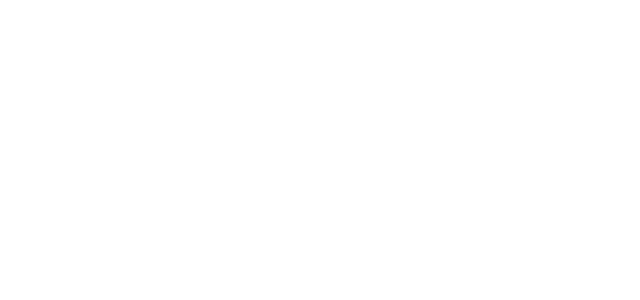
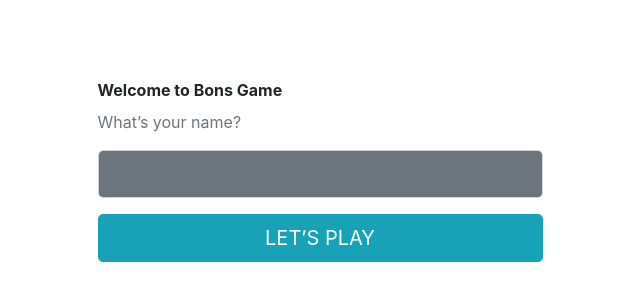
Before and after one commit to cejasCristian/bons-test, a React (Create React App) app: page / in a window 1280 px wide. Shown: the part 230-530 px from the top of the page, without its empty margins (320-960 px from the left). Built offline with nearby package versions, Linux system fonts and the light colour scheme.

Commit message:
Created Login Page

```diff
--- a/package.json
+++ b/package.json
@@ -6,7 +6,9 @@
     "@testing-library/jest-dom": "^4.2.4",
     "@testing-library/react": "^9.3.2",
     "@testing-library/user-event": "^7.1.2",
+    "bootstrap": "^4.5.0",
     "react": "^16.13.1",
+    "react-bootstrap": "^1.0.1",
     "react-dom": "^16.13.1",
     "react-scripts": "3.4.1"
   },
--- a/src/app/App.jsx
+++ b/src/app/App.jsx
@@ -1,8 +1,8 @@
 import React from 'react';
+import 'bootstrap/dist/css/bootstrap.min.css';
 import './App.css';
+import LoginPage from './pages/LoginPage';
 
-function App() {
-  return <div className='App' />;
-}
+const App = () => <LoginPage />;
 
 export default App;
--- /dev/null
+++ b/src/app/pages/LoginPage.jsx
@@ -0,0 +1,23 @@
+import React from 'react';
+import {Container, Row, Col, Form, Button} from 'react-bootstrap';
+
+const LoginPage = () => (
+  <Container>
+    <Row className='justify-content-md-center align-items-center vh-100'>
+      <Col xs={5} className='mx-auto'>
+        <Form>
+          <Form.Group>
+            <Form.Label className='font-weight-bold'>Welcome to Bons Game</Form.Label>
+            <p className='text-muted'>What’s your name?</p>
+            <Form.Control className='bg-secondary text-white' type='text' placeholder='NAME' size='lg' />
+          </Form.Group>
+          <Button variant='info' type='submit' block size='lg'>
+            LET’S PLAY
+          </Button>
+        </Form>
+      </Col>
+    </Row>
+  </Container>
+);
+
+export default LoginPage;
```
Also changed, not shown: 1 other file (tests, documents, lock files or other folders).
